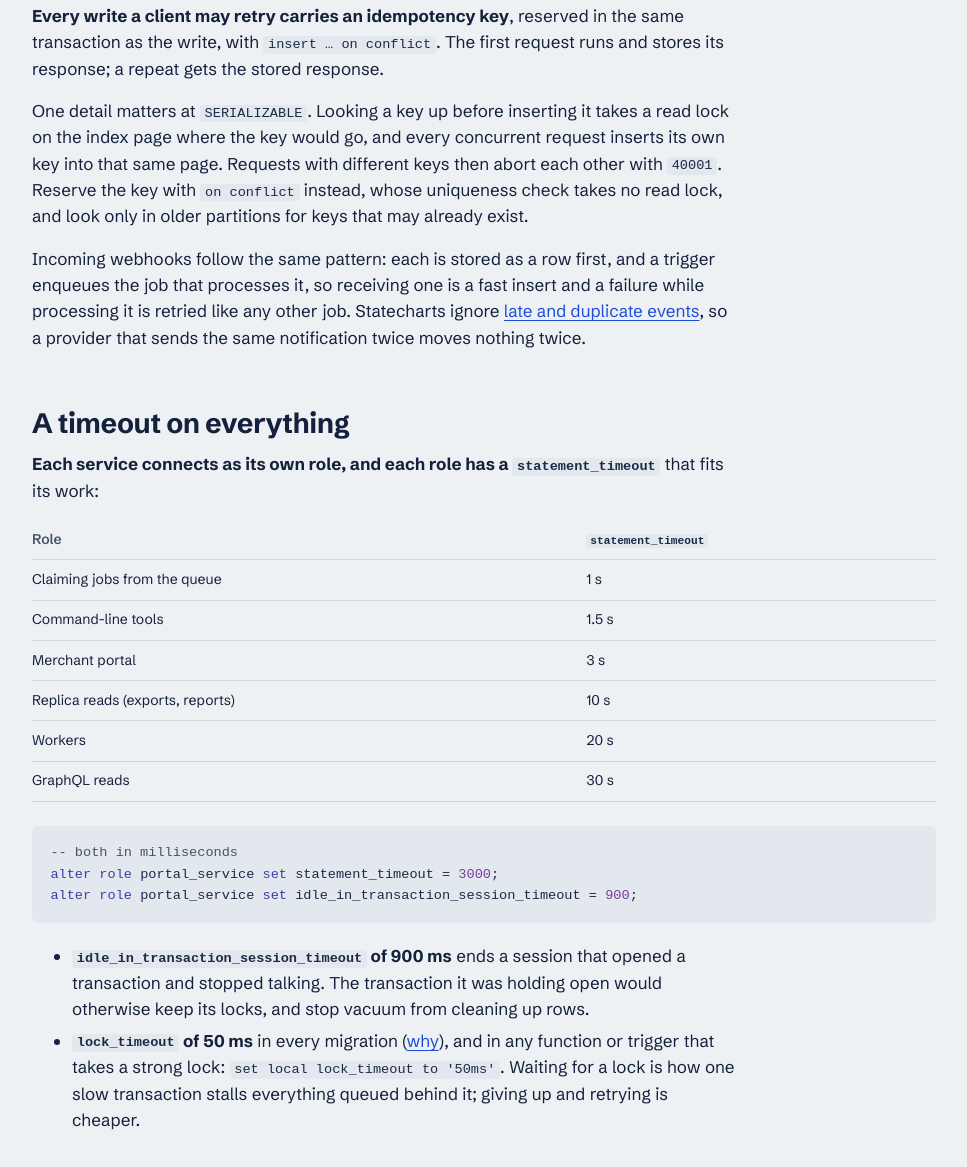
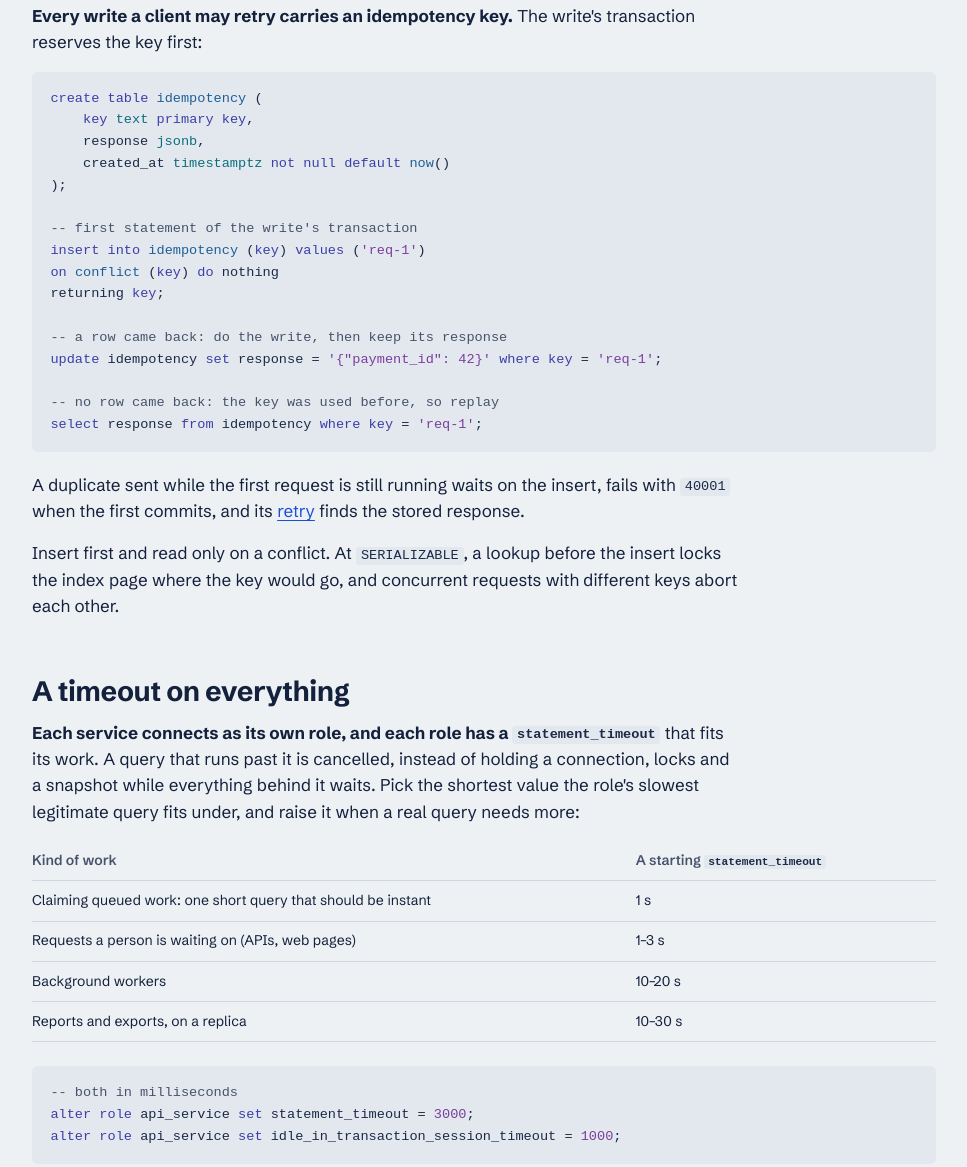
Before and after one commit to kronor-io/sqitchcraft, a plain HTML site: page practices.html in a window 1280 px wide. Shown: the part 4370-5537 px from the top of the page, without its empty margins (296-1263 px from the left). Drawn offline with Linux system fonts and the light colour scheme; a web font is replaced by a local one.

Commit message:
Practices: an idempotency example, and generic timeouts and asides
Idempotent writes now show the reservation in SQL (insert first, replay
only on a conflict), what a duplicate in flight does at serializable,
checked on PostgreSQL 18, and the lookup caveat in two sentences.

Timeouts are given per kind of work with starting values and how to
choose one, instead of Kronor's roles. The other sections lose their
Kronor-specific details (the GraphQL layer, card data, exact production
numbers) and keep the lessons.

Co-Authored-By: Claude Opus 5.5 <noreply@anthropic.com>

```diff
--- a/practices.html
+++ b/practices.html
@@ -143,41 +143,55 @@ returning p.*;</pre></li>
 );</pre>
 
     <h2 id="idempotency">Idempotent writes</h2>
-    <p><strong>Every write a client may retry carries an idempotency key</strong>, reserved in the same transaction as the write, with <code>insert … on conflict</code>. The first request runs and stores its response; a repeat gets the stored response.</p>
-    <p>One detail matters at <code>SERIALIZABLE</code>. Looking a key up before inserting it takes a read lock on the index page where the key would go, and every concurrent request inserts its own key into that same page. Requests with different keys then abort each other with <code>40001</code>. Reserve the key with <code>on conflict</code> instead, whose uniqueness check takes no read lock, and look only in older partitions for keys that may already exist.</p>
-    <p>Incoming webhooks follow the same pattern: each is stored as a row first, and a trigger enqueues the job that processes it, so receiving one is a fast insert and a failure while processing it is retried like any other job. Statecharts ignore <a href="lifecycles.html#late">late and duplicate events</a>, so a provider that sends the same notification twice moves nothing twice.</p>
+    <p><strong>Every write a client may retry carries an idempotency key.</strong> The write's transaction reserves the key first:</p>
+<pre data-lang="sql">create table idempotency (
+    key text primary key,
+    response jsonb,
+    created_at timestamptz not null default now()
+);
+
+<span class="c">-- first statement of the write's transaction</span>
+insert into idempotency (key) values ('req-1')
+on conflict (key) do nothing
+returning key;
+
+<span class="c">-- a row came back: do the write, then keep its response</span>
+update idempotency set response = '{"payment_id": 42}' where key = 'req-1';
+
+<span class="c">-- no row came back: the key was used before, so replay</span>
+select response from idempotency where key = 'req-1';</pre>
+    <p>A duplicate sent while the first request is still running waits on the insert, fails with <code>40001</code> when the first commits, and its <a href="#retries">retry</a> finds the stored response.</p>
+    <p>Insert first and read only on a conflict. At <code>SERIALIZABLE</code>, a lookup before the insert locks the index page where the key would go, and concurrent requests with different keys abort each other.</p>
 
     <h2 id="timeouts">A timeout on everything</h2>
-    <p><strong>Each service connects as its own role, and each role has a <code>statement_timeout</code></strong> that fits its work:</p>
+    <p><strong>Each service connects as its own role, and each role has a <code>statement_timeout</code></strong> that fits its work. A query that runs past it is cancelled, instead of holding a connection, locks and a snapshot while everything behind it waits. Pick the shortest value the role's slowest legitimate query fits under, and raise it when a real query needs more:</p>
     <div class="table-wrap">
     <table class="plain">
-      <thead><tr><th>Role</th><th><code>statement_timeout</code></th></tr></thead>
+      <thead><tr><th>Kind of work</th><th>A starting <code>statement_timeout</code></th></tr></thead>
       <tbody>
-        <tr><td>Claiming jobs from the queue</td><td>1 s</td></tr>
-        <tr><td>Command-line tools</td><td>1.5 s</td></tr>
-        <tr><td>Merchant portal</td><td>3 s</td></tr>
-        <tr><td>Replica reads (exports, reports)</td><td>10 s</td></tr>
-        <tr><td>Workers</td><td>20 s</td></tr>
-        <tr><td>GraphQL reads</td><td>30 s</td></tr>
+        <tr><td>Claiming queued work: one short query that should be instant</td><td>1 s</td></tr>
+        <tr><td>Requests a person is waiting on (APIs, web pages)</td><td>1–3 s</td></tr>
+        <tr><td>Background workers</td><td>10–20 s</td></tr>
+        <tr><td>Reports and exports, on a replica</td><td>10–30 s</td></tr>
       </tbody>
     </table>
     </div>
 <pre data-lang="sql">-- both in milliseconds
-alter role portal_service set statement_timeout = 3000;
-alter role portal_service set idle_in_transaction_session_timeout = 900;</pre>
+alter role api_service set statement_timeout = 3000;
+alter role api_service set idle_in_transaction_session_timeout = 1000;</pre>
     <ul>
-      <li><strong><code>idle_in_transaction_session_timeout</code> of 900 ms</strong> ends a session that opened a transaction and stopped talking. The transaction it was holding open would otherwise keep its locks, and stop vacuum from cleaning up rows.</li>
+      <li><strong><code>idle_in_transaction_session_timeout</code> of about a second</strong> for services ends a session that opened a transaction and stopped talking. The transaction it was holding open would otherwise keep its locks, and stop vacuum from cleaning up rows.</li>
       <li><strong><code>lock_timeout</code> of 50 ms</strong> in every migration (<a href="pipeline.html#locks">why</a>), and in any function or trigger that takes a strong lock: <code>set local lock_timeout to '50ms'</code>. Waiting for a lock is how one slow transaction stalls everything queued behind it; giving up and retrying is cheaper.</li>
     </ul>
 
     <h2 id="connections">Connections</h2>
     <ul>
-      <li><strong>Pool with pgbouncer in transaction mode</strong>, with a pool size per role. A worker keeps separate pools for listening, claiming jobs, writing and reading from a replica, so a burst of one kind of work cannot take the connections another needs.</li>
+      <li><strong>Pool with pgbouncer in transaction mode</strong>, with a pool size per role. Give a service separate pools for separate kinds of work, such as listening, claiming jobs, writing and reading from a replica, so a burst of one cannot take the connections another needs.</li>
       <li><strong>Turn prepared statements off in one place</strong> for every pool behind a transaction-mode pgbouncer, rather than at each call site.</li>
       <li><strong>Read from a replica</strong> for exports and reports, at <code>REPEATABLE READ</code>.</li>
-      <li><strong>Give each kind of work its own role</strong> with only the grants it needs (<a href="architecture.html#roles">roles per duty</a>). The GraphQL layer connects read-only.</li>
+      <li><strong>Give each kind of work its own role</strong> with only the grants it needs (<a href="architecture.html#roles">roles per duty</a>). A layer that only reads, such as a GraphQL API, connects as a read-only role.</li>
       <li><strong>Pin <code>search_path</code> on every <code>security definer</code> function</strong>: <code>set search_path = pg_catalog, public</code>. Otherwise a caller can put its own schema first and change what the function calls.</li>
-      <li><strong>Use row-level security</strong> where a table holds data that must never cross tenants, such as card data, with a policy on a setting the transaction sets.</li>
+      <li><strong>Use row-level security</strong> where a table holds data that must never cross tenants, such as one customer's records in a shared table, with a policy on a setting the transaction sets.</li>
     </ul>
 
     <h2 id="data">Types that carry rules</h2>
@@ -187,30 +201,30 @@ alter role portal_service set idle_in_transaction_session_timeout = 900;</pre>
       <li><strong>Timestamps are <code>timestamptz</code></strong>, defaulting to <code>clock_timestamp()</code>.</li>
       <li><strong>Identifiers are <code>uuidv7()</code></strong> on PostgreSQL 18: unique without coordination, and time-ordered, so new rows land at the end of the index instead of all over it.</li>
       <li><strong>A set of values that changes is a lookup table with a foreign key</strong>, not an enum. Removing or renaming an enum value is a migration of every table that uses it.</li>
-      <li><strong>Every table and column has a <code>comment on</code></strong>, required by the table template (<a href="architecture.html#comments">why</a>).</li>
+      <li><strong>Every table and column has a <code>comment on</code></strong>, required by the table template, so it is never skipped (<a href="architecture.html#comments">why</a>).</li>
     </ul>
 
     <h2 id="performance">Staying fast</h2>
     <ul>
-      <li><strong>Never wrap an indexed column in a cast or function call in a predicate.</strong> <code>where id::text = payment_reference</code> cannot use the index on <code>id</code>, and a trigger written that way caused an outage. Cast the other side instead; sqint's <code>index/cast-on-column</code> catches it in review.</li>
-      <li><strong>Index whatever a callback looks up.</strong> A statechart callback finds its row by <code>state_machine_id</code> on every transition; without an index that is a sequential scan per transition, which on a payments table is an outage. Lead the index with that column.</li>
+      <li><strong>Never wrap an indexed column in a cast or function call in a predicate.</strong> <code>where id::text = reference</code> cannot use the index on <code>id</code>, so it reads the whole table; one trigger written that way is enough to take down a busy database. Cast the other side instead; sqint's <code>index/cast-on-column</code> catches it in review.</li>
+      <li><strong>Index whatever a callback looks up.</strong> A statechart callback finds its row by <code>state_machine_id</code> on every transition; without an index that is a sequential scan per transition, which on a busy table is an outage. Lead the index with that column.</li>
       <li><strong>Keep events proportional to work.</strong> The statechart event log is never purged, so nothing should send events on a timer for rows that are not changing.</li>
-      <li><strong>Move long backfills out of the deploy.</strong> A deploy registers the backfill and returns; a job runs it afterwards in keyset batches, paced, and throttled when replicas fall behind. One four-hour backfill run inline took a third of the database's time and made claiming a job go from 340 µs to 16 ms.</li>
-      <li><strong>Partition tables that grow with time</strong> (webhooks by month, idempotency keys by day) with pg_partman, so queries and vacuum work on the recent partition instead of the whole history.</li>
+      <li><strong>Move long backfills out of the deploy.</strong> A deploy registers the backfill and returns; a job runs it afterwards in keyset batches, paced, and throttled when replicas fall behind. A backfill of a few hours run inline can take a third of the database's time and make the hottest queries many times slower while it runs.</li>
+      <li><strong>Partition tables that grow with time</strong> (events by month, idempotency keys by day) with pg_partman, so queries and vacuum work on the recent partition instead of the whole history.</li>
       <li><strong>Tune autovacuum per table, with the reason in a comment</strong>: hot tables on a fixed row threshold, as the queue above.</li>
     </ul>
 
     <h2 id="observability">Seeing what happened</h2>
     <ul>
-      <li><strong>Every write sets the request id and trace context</strong> as transaction-local settings, through the same function that sets the isolation level. Triggers and functions can read them, and every job enqueued in the transaction copies them, so a payment can be followed from the HTTP request through the jobs it caused.</li>
-      <li><strong>Each statement gets a tracing span with its SQL text and never its parameters</strong>, which may hold personal or card data.</li>
+      <li><strong>Every write sets the request id and trace context</strong> as transaction-local settings, through the same function that sets the isolation level. Triggers and functions can read them, and every job enqueued in the transaction copies them, so a request can be followed from the HTTP call through the jobs it caused.</li>
+      <li><strong>Each statement gets a tracing span with its SQL text and never its parameters</strong>, which may hold personal data or secrets.</li>
       <li><strong>Log what is slow or blocked</strong>: <code>log_min_duration_statement = 20</code> (ms), <code>log_lock_waits = on</code>, <code>track_io_timing = on</code>, and <code>pg_stat_statements</code> with <code>track = all</code>, so statements inside functions are counted too.</li>
     </ul>
 
     <h2 id="testing">Testing against PostgreSQL</h2>
     <ul>
       <li><strong>Test against a real PostgreSQL</strong>, never a mock: integration tests run the services against a database deployed from the plan, and database functions have pgTAP tests run with <code>pg_prove</code>.</li>
-      <li><strong>Test races on purpose.</strong> A test that runs two requests for the same payment at once is the only way to see that serializable and the retry actually hold.</li>
+      <li><strong>Test races on purpose.</strong> A test that runs two requests for the same row at once is the only way to see that serializable and the retry actually hold.</li>
       <li><strong>Prepare every query against the new schema in CI</strong>, from both the code being merged and the code running in production (<a href="tools.html#hasql-check">hasql-check</a>), and lint every migration (<a href="tools.html#sqint">sqint</a>). <a href="pipeline.html#ci">Shipping safely</a> has the whole pipeline.</li>
     </ul>
 
```
